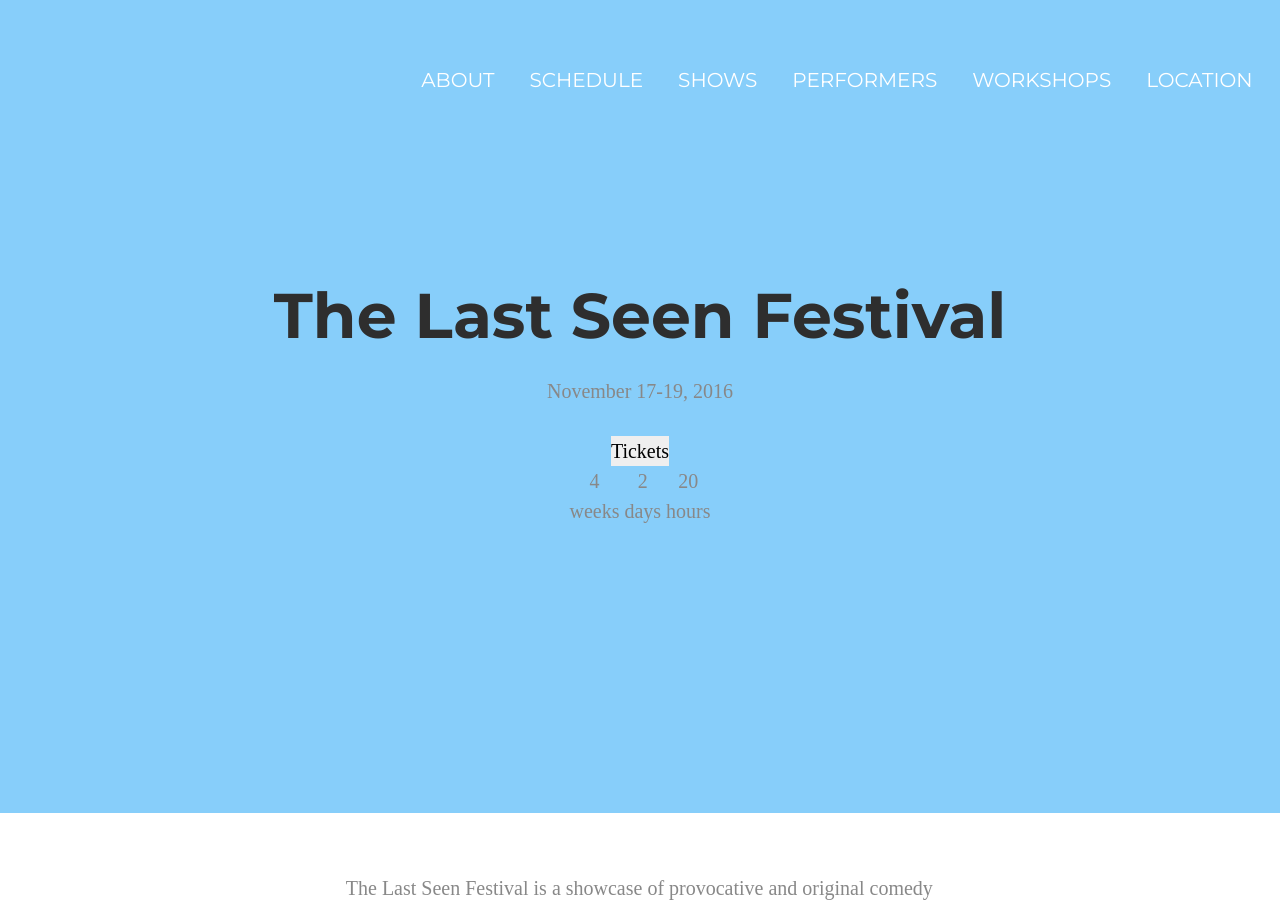
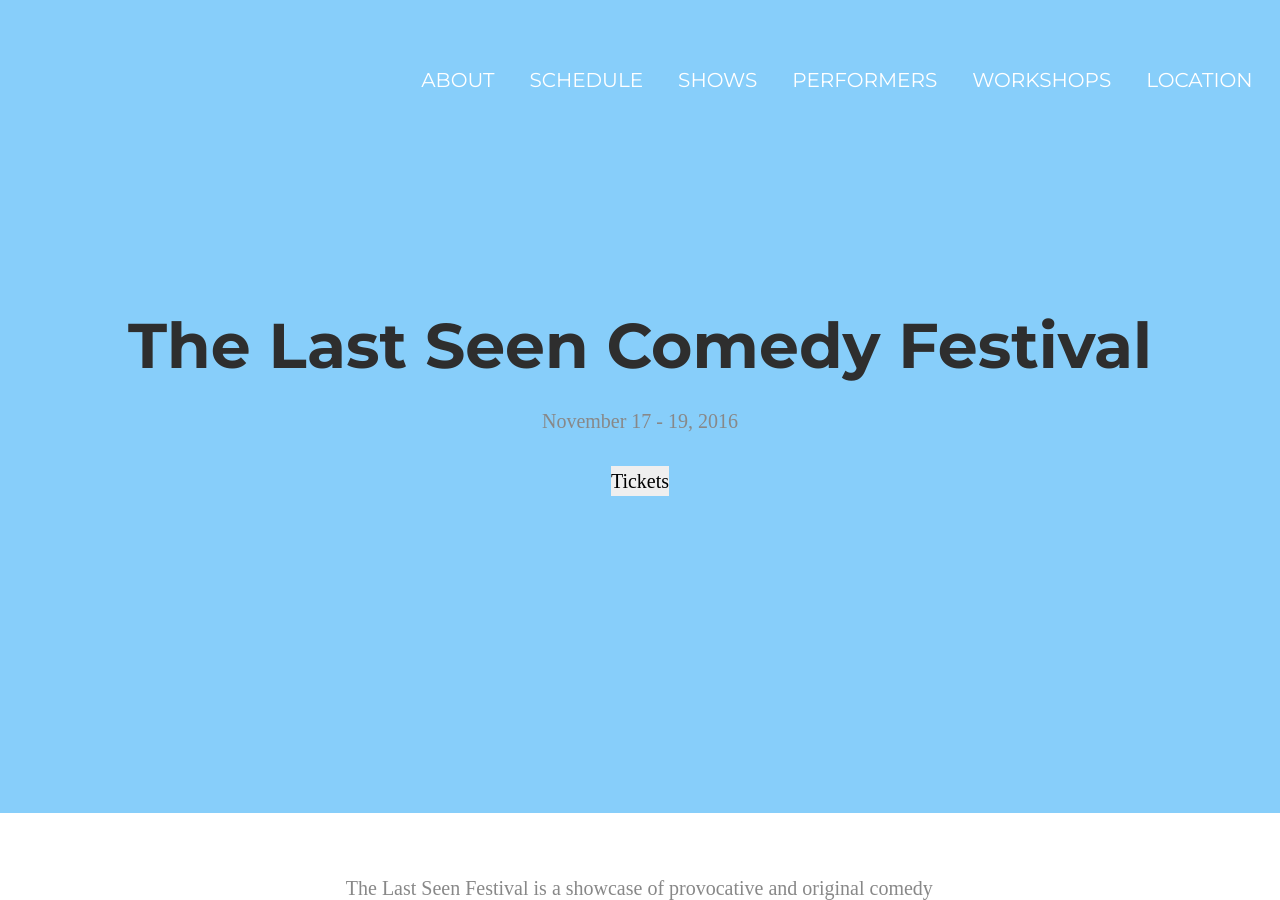
Before and after one commit to babycourageous/thelastseenfestival.com, a Jekyll site: the page built from index.html, in a window 1280 px wide and 900 px high. Built offline with Jekyll 4.4.1, drawn with Linux system fonts in a browser that asks for light colours; some web fonts are replaced.

Commit message:
Add countdown html

```diff
--- a/_includes/hero.html
+++ b/_includes/hero.html
@@ -1,14 +1,10 @@
 <div id="hero" class="hero">
   <div class="hero__container">
-    <h1>The Last Seen Festival</h1>
-    <p class="hero__dates">November 17-19, 2016</p>
+    <h1>{{site.title}}</h1>
+    <p class="hero__dates">{{site.data.info.when.from | date: '%B %-d'}} - {{site.data.info.when.to | date: '%-d, %Y'}}</p>
     <div class="hero__buttons">
       <button class="hero__button">Tickets</button>
     </div>
-    <div class="hero__countdown countdown">
-      <span>4<br>weeks</span>
-      <span>2<br>days</span>
-      <span>20<br>hours</span>
-    </div>
+    <div id="hero-countdown" data-countdown="{{site.data.info.when.from | date: '%B %d, %Y 00:00:00'}}" class="hero__countdown countdown"></div>
   </div>
 </div>
```
